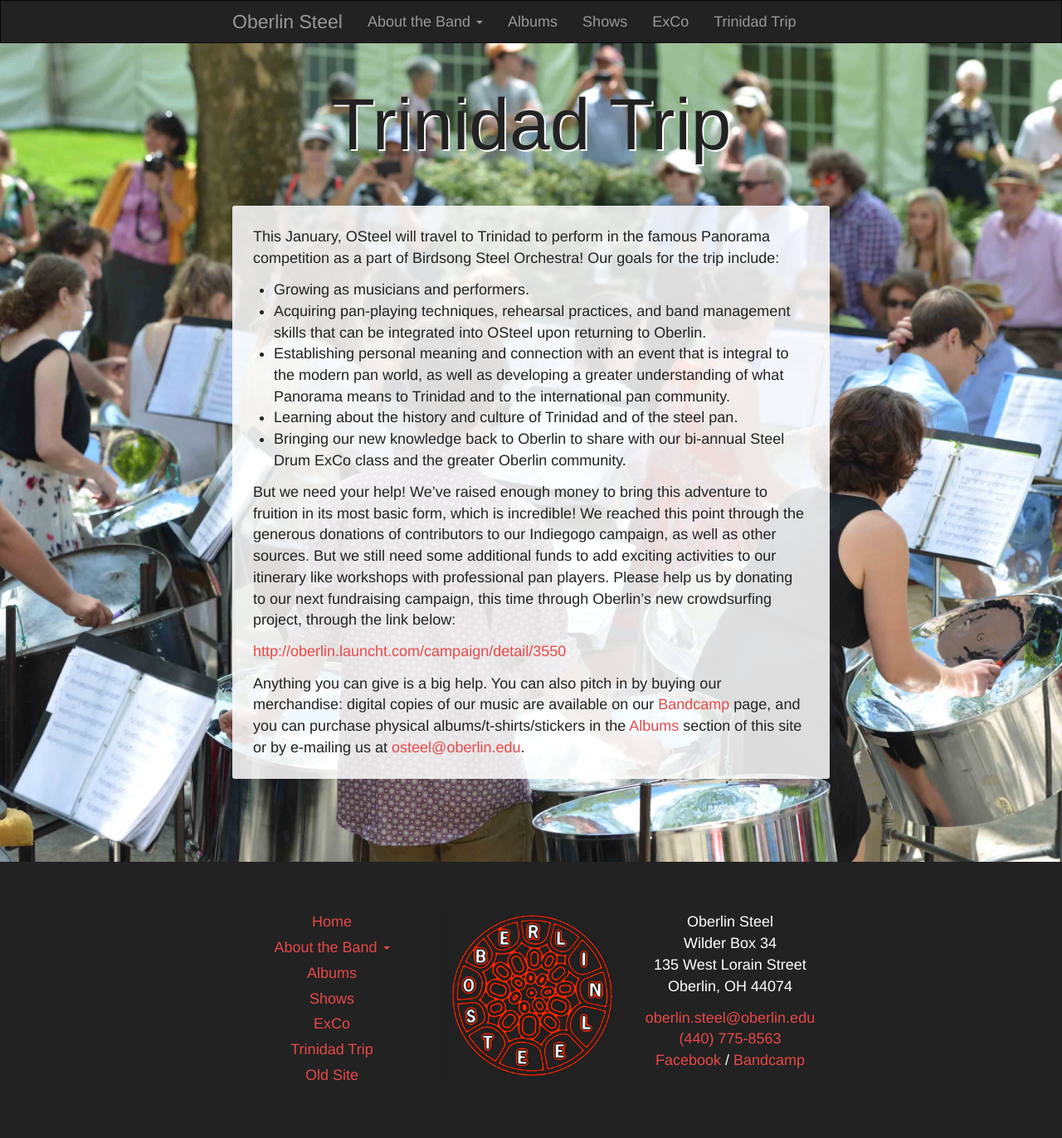
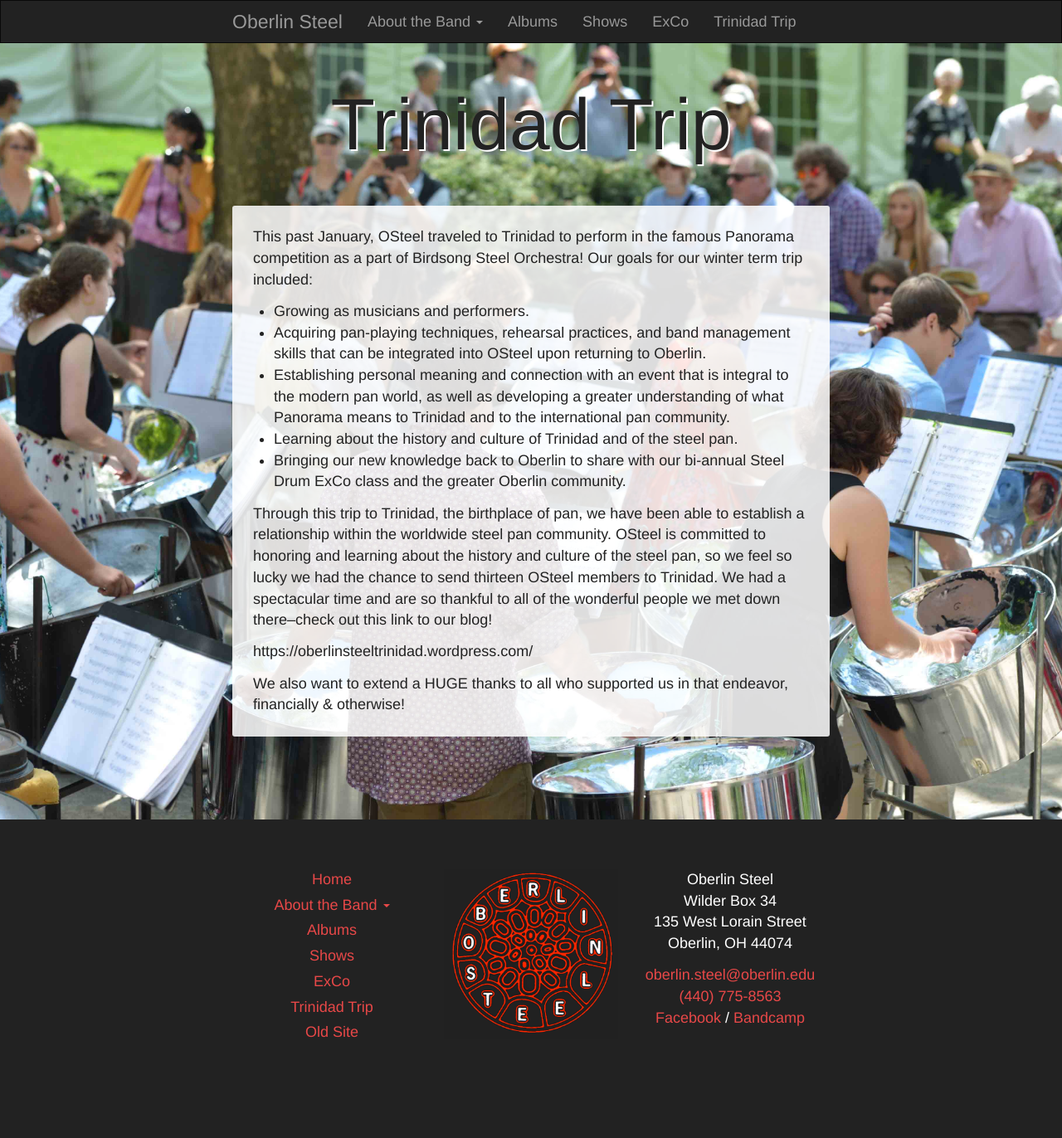
Before and after one commit to oberlinsteel/oberlinsteel.github.io, a Jekyll site: the page built from trip/index.md, in a window 1280 px wide. Shown: the whole page at 83% size. Built offline with Jekyll 4.4.1, drawn with Linux system fonts in a browser that asks for light colours; Markdown is read by kramdown in place of the engine named in the settings; after the commit the page ends 1321 px from its top, so only the background shows below that.

Commit message:
Update index.md

```diff
--- a/trip/index.md
+++ b/trip/index.md
@@ -5,7 +5,7 @@ bg: trip.jpg
 published: true
 ---
 
-This January, OSteel will travel to Trinidad to perform in the famous Panorama competition as a part of Birdsong Steel Orchestra! Our goals for the trip include:
+This past January, OSteel traveled to Trinidad to perform in the famous Panorama competition as a part of Birdsong Steel Orchestra! Our goals for our winter term trip included:
 
 - Growing as musicians and performers.
 - Acquiring pan-playing techniques, rehearsal practices, and band management skills that can be integrated into OSteel upon returning to Oberlin.
@@ -13,8 +13,9 @@ This January, OSteel will travel to Trinidad to perform in the famous Panorama c
 - Learning about the history and culture of Trinidad and of the steel pan.
 - Bringing our new knowledge back to Oberlin to share with our bi-annual Steel Drum ExCo class and the greater Oberlin community.
 
-But we need your help! We've raised enough money to bring this adventure to fruition in its most basic form, which is incredible! We reached this point through the generous donations of contributors to our Indiegogo campaign, as well as other sources. But we still need some additional funds to add exciting activities to our itinerary like workshops with professional pan players. Please help us by donating to our next fundraising campaign, this time through Oberlin's new crowdsurfing project, through the link below:
+Through this trip to Trinidad, the birthplace of pan, we have been able to establish a relationship within the worldwide steel pan community. OSteel is committed to honoring and learning about the history and culture of the steel pan, so we feel so lucky we had the chance to send thirteen OSteel members to Trinidad.
+We had a spectacular time and are so thankful to all of the wonderful people we met down there--check out this link to our blog!
 
-[http://oberlin.launcht.com/campaign/detail/3550](http://oberlin.launcht.com/campaign/detail/3550)
+https://oberlinsteeltrinidad.wordpress.com/
 
-Anything you can give is a big help. You can also pitch in by buying our merchandise: digital copies of our music are available on our [Bandcamp](http://oberlinsteel.bandcamp.com/) page, and you can purchase physical albums/t-shirts/stickers in the [Albums]({{ site.baseurl }}/albums/) section of this site or by e-mailing us at [osteel@oberlin.edu](osteel@oberlin.edu).
+We also want to extend a HUGE thanks to all who supported us in that endeavor, financially & otherwise!
```
